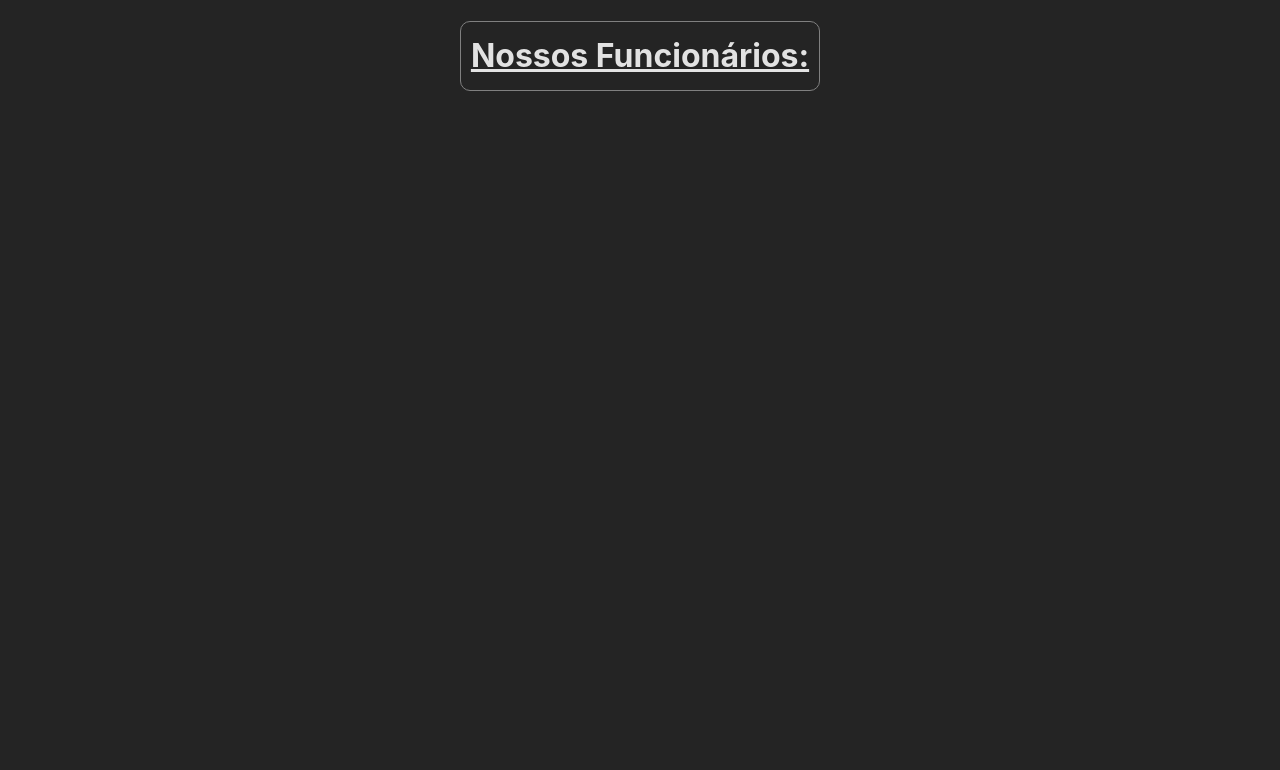
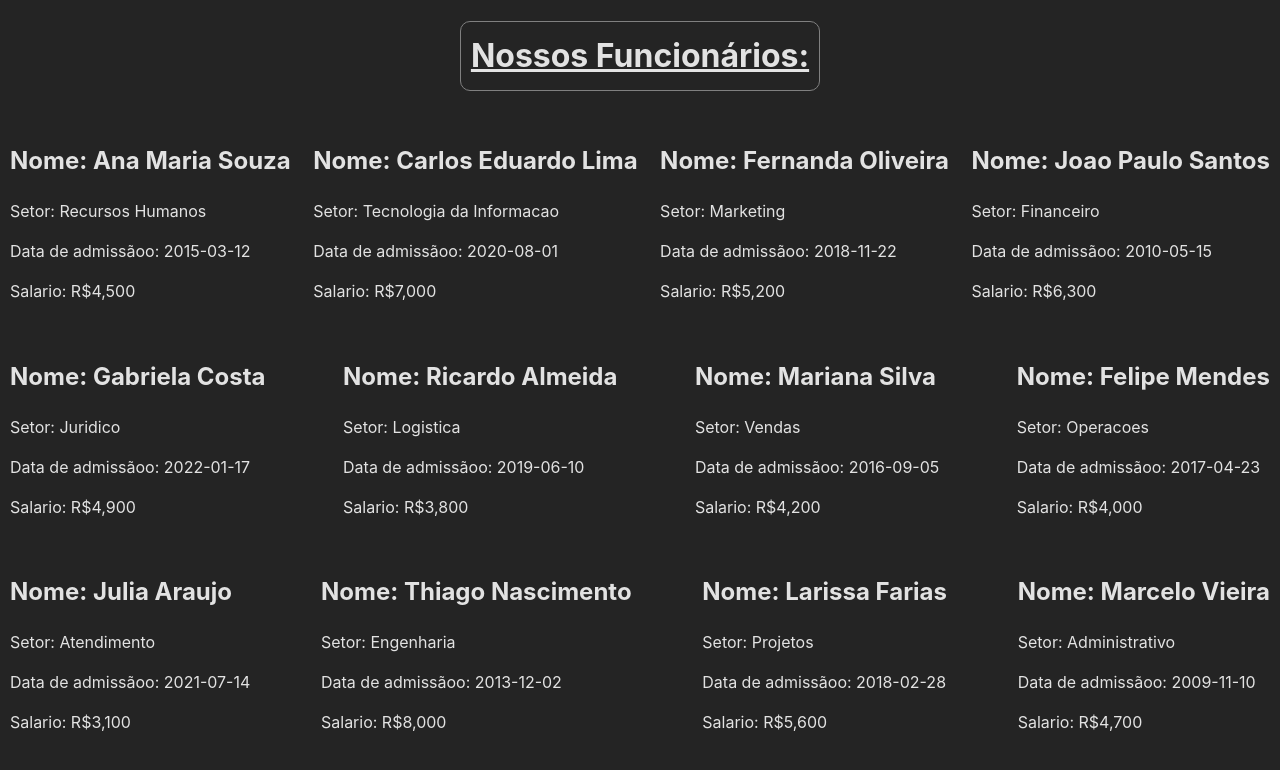
Before and after one commit to ufjf-dcc207/ufjf-dcc207-2024-3-a-atv05-C9BrenoFR, a React (Vite) app: page / in a window 1280 px wide. Shown: the top 770 px of the page. Built offline with nearby package versions, Linux system fonts and the light colour scheme.

Commit message:
Preparação para exibir todos os funcionários

```diff
--- a/src/ListaFuncionarios.tsx
+++ b/src/ListaFuncionarios.tsx
@@ -1,8 +1,20 @@
+import "./ListaFuncionarios.css"
+import Funcionario from "./Funcionario";
+import json_info from "./funcionarios.json"
 
 export default function ListaFuncionarios(){
+    const funcionarios = json_info.funcionarios;
     return(
-        <section className="ListaFuncionarios">
-
+        <section className="listaFuncionarios">
+            {funcionarios.map((funcionario, index) => (
+                <Funcionario
+                    key={index}
+                    nome={funcionario.nome_completo}
+                    setor={funcionario.setor}
+                    data_admissao={funcionario.data_admissao}
+                    salario_base={funcionario.salario_base}
+                />
+            ))}
         </section>
     )
 }
```
